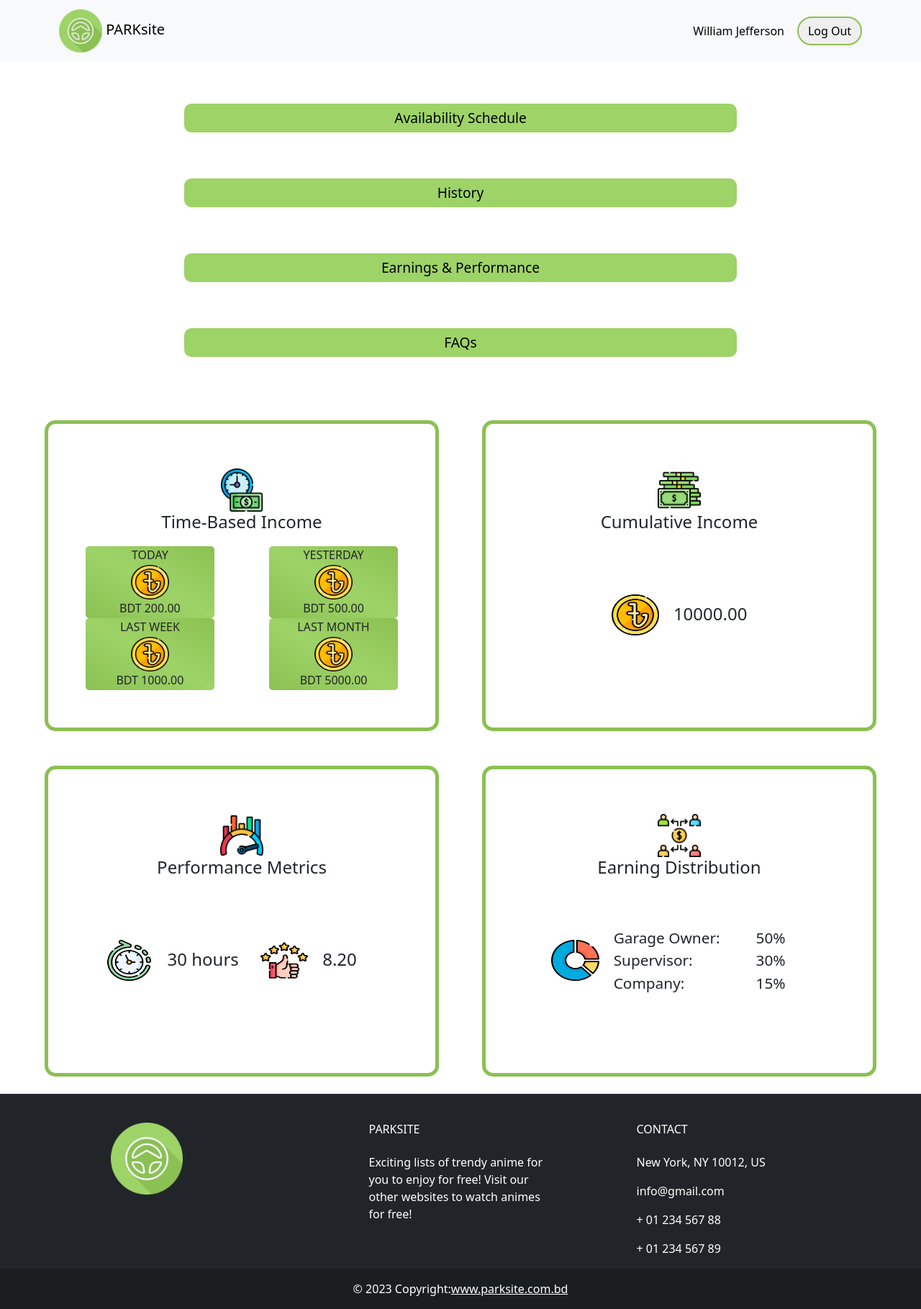
After one commit to williamjefferson6/PARKsite, a PHP site: page /earnings.html in a window 1280 px wide. The commit adds this page. Shown: the whole page at 72% size. Run offline with PHP 8.4, Linux system fonts and the light colour scheme.

Commit message:
Earnings 1.0

```diff
--- /dev/null
+++ b/earnings.css
@@ -0,0 +1,406 @@
+.imglogo {
+    overflow: hidden;
+    transition-duration: 0.5s;
+    transition-property: transform;
+}
+
+.imglogo:hover {
+    transform: rotate(360deg);
+    -webkit-transform: rotate(360deg);
+}
+
+.container{
+    align-items: center;
+    justify-content: center;
+}
+
+.account{
+    color: black;
+}
+
+.account:link{
+    color: black;
+}
+
+.account:visited{
+    color: black;
+}
+
+.account:hover{
+    color: #8bc052;
+}
+
+.btn2{
+    width: 90px;
+    height: 40px;
+    border: 2px solid;
+    border-color: #8bc052;
+    border-radius: 30px;
+    margin-left: 10px;
+}
+
+.btn2:hover{
+    background-color: #8bc052;
+}
+
+main{
+    margin-left: 0px;
+    margin-right: 0px;
+    margin-top: 80px;
+    display: flex;
+    width: 99.2vw;
+}
+
+.sidebar{
+    width: 25vw;
+    height: 80vh;
+    position: absolute;
+    display: flex;
+    flex-direction: column;
+    justify-content: space-evenly;
+    align-items: center;
+    border-right: 3px solid #8bc052;
+}
+
+.sidebtn{
+    width: 20vw;
+    height: 5vh;
+    background-color: #9ed368;
+    border: none;
+    border-radius: 10px;
+    font-size: 1.5rem;
+}
+
+.sidebtn:hover{
+    background-color: #8bc052;
+}
+
+.content{
+    margin-left: 25vw;
+    border-left: 3px solid #8bc052;
+    width: 75vw;
+    height: 80vh;
+    display: flex;
+    flex-direction: column;
+    align-items: center;
+    justify-content: center;
+}
+
+.rowX{
+    width: 95%;
+    height: 47%;
+    display: flex;
+    justify-content: space-around;
+    align-items: center;
+}
+
+.cardX{
+    width: 45%;
+    height: 90%;
+    border: 5px solid #8bc052;
+    border-radius: 15px;
+    display: flex;
+    flex-direction: column;
+    align-items: center;
+    justify-content: space-evenly;
+}
+
+.cardhead{
+    height: 30%;
+    display: flex;
+    flex-direction: column;
+    align-items: center;
+    text-align: center;
+}
+
+.cardhead img{
+    width: 60px;
+}
+
+.cardtxt{
+    width: 95%;
+    height: 45%;
+    display: flex;
+    justify-content: space-evenly;
+}
+
+.time{
+    background-image: linear-gradient(to top right, #8bc052, #9ed368, #8bc052);
+    width: 22%;
+    height: 100%;
+    display: flex;
+    flex-direction: column;
+    justify-content: space-evenly;
+    align-items: center;
+    border-radius: 5px;
+}
+
+.timeimg{
+    width: 30%;
+    overflow: hidden;
+    transition-duration: 0.5s;
+    transition-property: transform;
+}
+
+.timeimg:hover {
+    transform: rotate(360deg);
+    -webkit-transform: rotate(360deg);
+}
+
+.time p{
+    height: 10%;
+    font-weight: 500;
+}
+
+.cardtxt10{
+    width: 95%;
+    height: 45%;
+    display: flex;
+    justify-content: center;
+    align-items: center;
+}
+
+.totalimg{
+    width: 11%;
+    height: 40%;
+    overflow: hidden;
+    transition-duration: 0.5s;
+    transition-property: transform;
+}
+
+.totalimg:hover {
+    transform: rotate(360deg);
+    -webkit-transform: rotate(360deg);
+}
+
+.totaltxt{
+    height: 20%;
+    padding-left: 20px;
+    font-weight: 500;
+    font-size: 1.5rem;
+}
+
+.cardtxt11{
+    width: 95%;
+    height: 45%;
+    display: flex;
+    justify-content: center;
+    align-items: center;
+}
+
+.totaltxt2{
+    padding-left: 20px;
+    padding-right: 30px;
+    height: 15%;
+    font-weight: 500;
+    font-size: 1.5rem;
+}
+
+.totalimg2{
+    width: 11%;
+    height: 40%;
+}
+
+.totalimg3{
+    width: 11%;
+    height: 40%;
+}
+
+.totaltxt3{
+    padding-left: 20px;
+    padding-right: 30px;
+    height: 65%;
+    font-weight: 400;
+    font-size: 1.3rem;
+}
+
+.totaltxt4{
+    padding-left: 20px;
+    padding-right: 30px;
+    height: 65%;
+    font-weight: 500;
+    font-size: 1.3rem;
+}
+
+@media screen and (max-width: 1560px){
+    .sidebar{
+        width: 20vw;
+    }
+
+    .sidebtn{
+        width: 80%;
+        font-size: 1.2rem;
+    }
+
+    .content{
+        margin-left: 20vw;
+        width: 80vw;
+    }
+}
+
+@media screen and (max-width: 1460px){
+    main{
+        flex-direction: column;
+    }
+
+    .sidebar{
+        width: 100vw;
+        height: 60vh;
+        border: none;
+    }
+
+    .content{
+        margin-left: 0px;
+        margin-top: 60vh;
+        border: none;
+        width: 100vw;
+        height: 120vh;
+    }
+
+    .sidebtn{
+        width: 60vw;
+        font-size: 1.2rem;
+    }
+
+    .rowX{
+        height: 60vh;
+    }
+
+    .cardX{
+        height: 90%;
+    }
+
+    .cardtxt{
+        margin-top: -80px;
+        display: flex;
+        flex-wrap: wrap;
+        justify-content: space-around;
+    }
+
+    .time{
+        width: 35%;
+        height: 100px;
+    }
+
+    .cardtxt10{
+        margin-top: -80px;
+    }
+
+    .totalimg{
+        width: 13%;
+        height: 30%;
+    }
+
+    .totaltxt{
+        height: 12%;
+    }
+
+    .cardtxt11{
+        margin-top: -80px;
+    }
+
+    .totalimg2{
+        width: 13%;
+        height: 30%;
+    }
+
+    .totalimg3{
+        width: 13%;
+        height: 30%;
+    }
+
+    .totaltxt2{
+        height: 12%;
+    }
+
+    .totaltxt3{
+        height: 40%;
+    }
+
+    .totaltxt4{
+        height: 40%;
+    }
+}
+
+@media screen and (max-width: 1000px){
+    .content{
+        height: 250vh;
+        justify-content: space-evenly;
+    }
+    .rowX{
+        flex-direction: column;
+        height: 160vh;
+        justify-content: space-evenly;
+    }
+
+    .cardX{
+        width: 60vw;
+        height: 45%;
+    }
+}
+
+@media screen and (max-width: 700px){
+    .cardX{
+        width: 80vw;
+    }
+
+    .totalimg{
+        width: 10%;
+        height: 20%;
+    }
+
+    .totalimg2{
+        width: 10%;
+        height: 20%;
+    }
+
+    .totalimg3{
+        width: 10%;
+        height: 20%;
+    }
+}
+
+@media screen and (max-width: 450px){
+    .sidebtn{
+        width: 80vw;
+    }
+
+    .cardX{
+        width: 90vw;
+    }
+
+    .totaltxt{
+        font-size: 1rem;
+        height: 5%;
+    }
+
+    .totaltxt2{
+        font-size: 1rem;
+        height: 5%;
+    }
+
+    .totaltxt3{
+        font-size: 1rem;
+        height: 30%;
+    }
+
+    .totaltxt4{
+        font-size: 1rem;
+        height: 30%;
+    }
+
+    .totalimg{
+        width: 10%;
+        height: 15%;
+    }
+
+    .totalimg2{
+        width: 10%;
+        height: 15%;
+    }
+
+    .totalimg3{
+        width: 10%;
+        height: 15%;
+    }
+}
--- /dev/null
+++ b/earnings.html
@@ -0,0 +1,153 @@
+<!DOCTYPE html>
+<html lang="en">
+
+<head>
+    <meta charset="UTF-8" />
+    <meta name="viewport" content="width=device-width, initial-scale=1.0" />
+    <link href="https://cdn.jsdelivr.net/npm/bootstrap@5.3.1/dist/css/bootstrap.min.css" rel="stylesheet"
+        integrity="sha384-4bw+/aepP/YC94hEpVNVgiZdgIC5+VKNBQNGCHeKRQN+PtmoHDEXuppvnDJzQIu9" crossorigin="anonymous" />
+    <link rel="stylesheet" href="earnings.css"/>
+    <link rel="icon" href="images/logo.png" type="image/x-icon">
+    <title>Earnings & Performance</title>
+</head>
+
+<body>
+    <header>
+        <nav class="navbar fixed-top navbar-expand-md navbar-light bg-light">
+            <div class="container">
+                <a href="#" class="navbar-brand"><img class="imglogo" src="images/logo.png" alt="" width="60"
+                        class="d-inline-block align-text-top" />
+                    PARKsite</a>
+                <button class="navbar-toggler" type="button" data-bs-toggle="collapse" data-bs-target="#navmenu">
+                    <span class="navbar-toggler-icon"></span>
+                </button>
+                <div class="collapse navbtn navbar-collapse" id="navmenu">
+                    <ul class="navbar-nav ms-auto">
+                        <li class="nav-item">
+                            <a href="https://9anime.gs/home" target="_blank" class="nav-link account">William Jefferson</a>
+                        </li>
+                        <li class="nav-item">
+                            <button class="btn2">Log Out</button>
+                        </li>
+                    </ul>
+                </div>
+            </div>
+        </nav>
+    </header>
+    <main>
+        <div class="sidebar">
+            <button class="sidebtn">Availability Schedule</button>
+            <button class="sidebtn">History</button>
+            <button class="sidebtn">Earnings & Performance</button>
+            <button class="sidebtn">FAQs</button>
+        </div>
+        <div class="content">
+            <div class="rowX">
+                <div class="cardX">
+                    <div class="cardhead">
+                        <img src="images/partial.png">
+                        <h4>Time-Based Income</h4>
+                    </div>
+                    <div class="cardtxt">
+                        <div class="time">
+                            <p>TODAY</p>
+                            <img class="timeimg" src="images/coin.png">
+                            <p>BDT 200.00</p>
+                        </div>
+                        <div class="time">
+                            <p>YESTERDAY</p>
+                            <img class="timeimg" src="images/coin.png">
+                            <p>BDT 500.00</p>
+                        </div>
+                        <div class="time">
+                            <p>LAST WEEK</p>
+                            <img class="timeimg" src="images/coin.png">
+                            <p>BDT 1000.00</p>
+                        </div>
+                        <div class="time">
+                            <p>LAST MONTH</p>
+                            <img class="timeimg" src="images/coin.png">
+                            <p>BDT 5000.00</p>
+                        </div>
+                    </div>
+                </div>
+                <div class="cardX">
+                    <div class="cardhead">
+                        <img src="images/total.png">
+                        <h4>Cumulative Income</h4>
+                    </div>
+                    <div class="cardtxt10">
+                        <img class="totalimg" src="images/coin.png">
+                        <p class="totaltxt">10000.00</p>
+                    </div>
+                </div>
+            </div>
+            <div class="rowX">
+                <div class="cardX">
+                    <div class="cardhead">
+                        <img src="images/performance.png">
+                        <h4>Performance Metrics</h4>
+                    </div>
+                    <div class="cardtxt11">
+                        <img class="totalimg2" src="images/time.png">
+                        <p class="totaltxt2">30 hours</p>
+                        <img class="totalimg2" src="images/ratings.png">
+                        <p class="totaltxt2">8.20</p>
+                    </div>
+                </div>
+                <div class="cardX">
+                    <div class="cardhead">
+                        <img src="images/distribution.png">
+                        <h4>Earning Distribution</h4>
+                    </div>
+                    <div class="cardtxt10">
+                        <img class="totalimg3" src="images/pie-chart.png">
+                        <p class="totaltxt3">Garage Owner:<br>Supervisor:<br>Company:</p>
+                        <p class="totaltxt4"> 50%<br> 30%<br> 15%</p>
+                    </div>
+                </div>
+            </div>
+        </div>
+    </main>
+    <footer class="text-center text-lg-start text-white bg-dark">
+        <!-- Grid container -->
+        <div class="container p-4 pb-0">
+            <section class="">
+                <!--Grid row-->
+                <div class="row">
+                    <!-- Grid column -->
+                    <div class="col-md-3 col-lg-3 col-xl-3 mx-auto mt-3">
+                        <img class="imglogo" src="images/logo.png" alt="logo" width="100" style="margin-left: 13px" />
+                        <br />
+                    </div>
+                    <div class="col-md-3 col-lg-3 col-xl-3 mx-auto mt-3">
+                        <h6 class="text-uppercase mb-4 font-weight-bold">PARKsite</h6>
+                        <p>
+                            Exciting lists of trendy anime for you to enjoy for free! Visit
+                            our other websites to watch animes for free!
+                        </p>
+                    </div>
+
+                    <!-- Grid column -->
+                    <div class="col-md-4 col-lg-3 col-xl-3 mx-auto mt-3">
+                        <h6 class="text-uppercase mb-4 font-weight-bold">Contact</h6>
+                        <p><i class="fas fa-home mr-3"></i> New York, NY 10012, US</p>
+                        <p><i class="fas fa-envelope mr-3"></i> info@gmail.com</p>
+                        <p><i class="fas fa-phone mr-3"></i> + 01 234 567 88</p>
+                        <p><i class="fas fa-print mr-3"></i> + 01 234 567 89</p>
+                    </div>
+                </div>
+                <!--Grid row-->
+            </section>
+        </div>
+        <!-- Grid container -->
+        <div class="text-center p-3" style="background-color: rgba(0, 0, 0, 0.2)">
+            © 2023 Copyright:<a class="text-white" href="index.html">www.parksite.com.bd</a>
+        </div>
+    </footer>
+    <script src="https://cdn.jsdelivr.net/npm/bootstrap@5.3.1/dist/js/bootstrap.bundle.min.js"
+        integrity="sha384-HwwvtgBNo3bZJJLYd8oVXjrBZt8cqVSpeBNS5n7C8IVInixGAoxmnlMuBnhbgrkm"
+        crossorigin="anonymous"></script>
+</body>
+
+</html>
--- a/style.css
+++ b/style.css
@@ -56,3 +56,7 @@
     margin-left: 10px;
 
 }
+
+.btn2:hover{
+    background-color: #8bc052;
+}
```
Also changed, not shown: images/coin.png (added), images/distribution.png (added), images/partial.png (added), images/performance.png (added), images/pie-chart.png (added), images/ratings.png (added), images/time.png (added), images/total.png (added).
